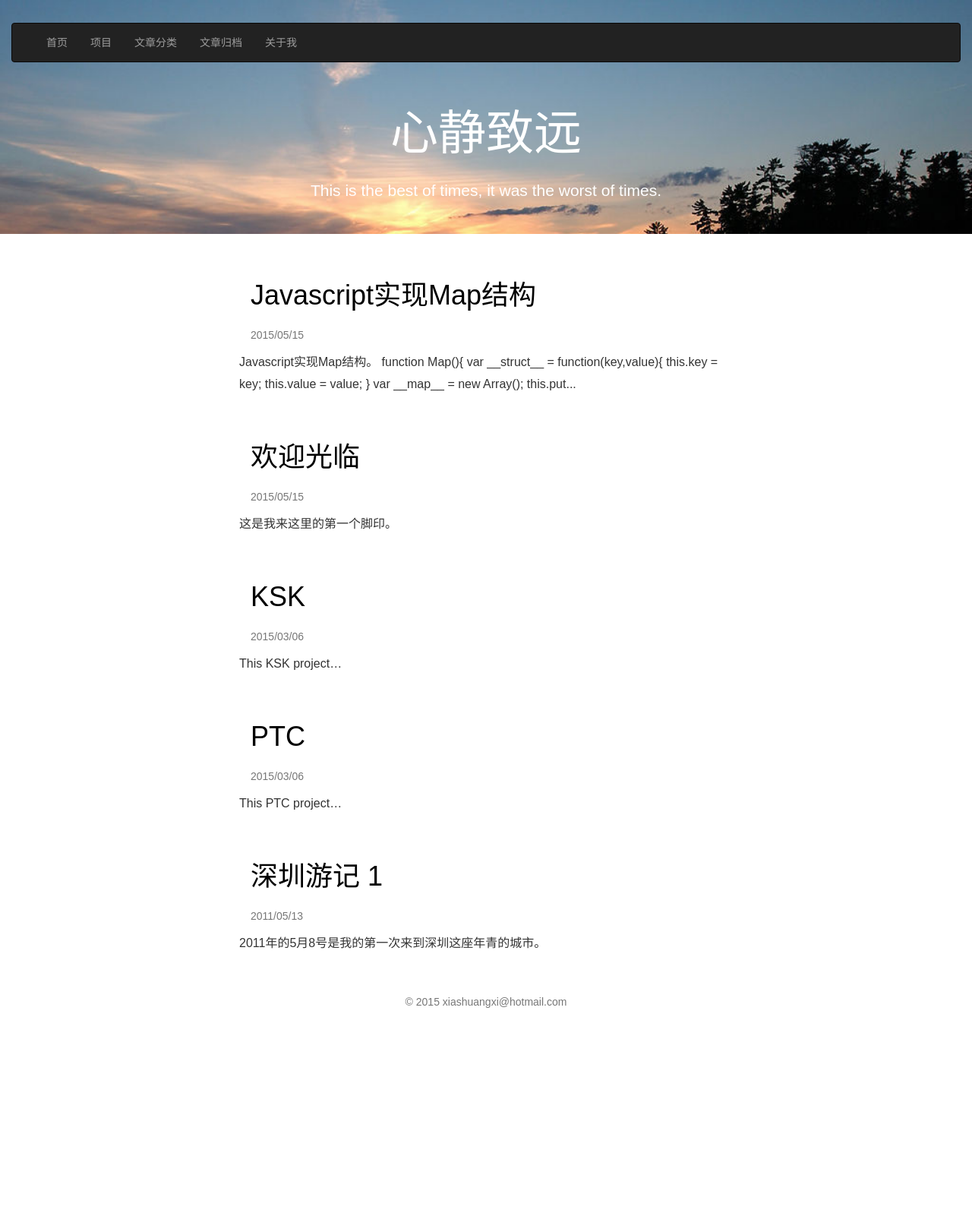
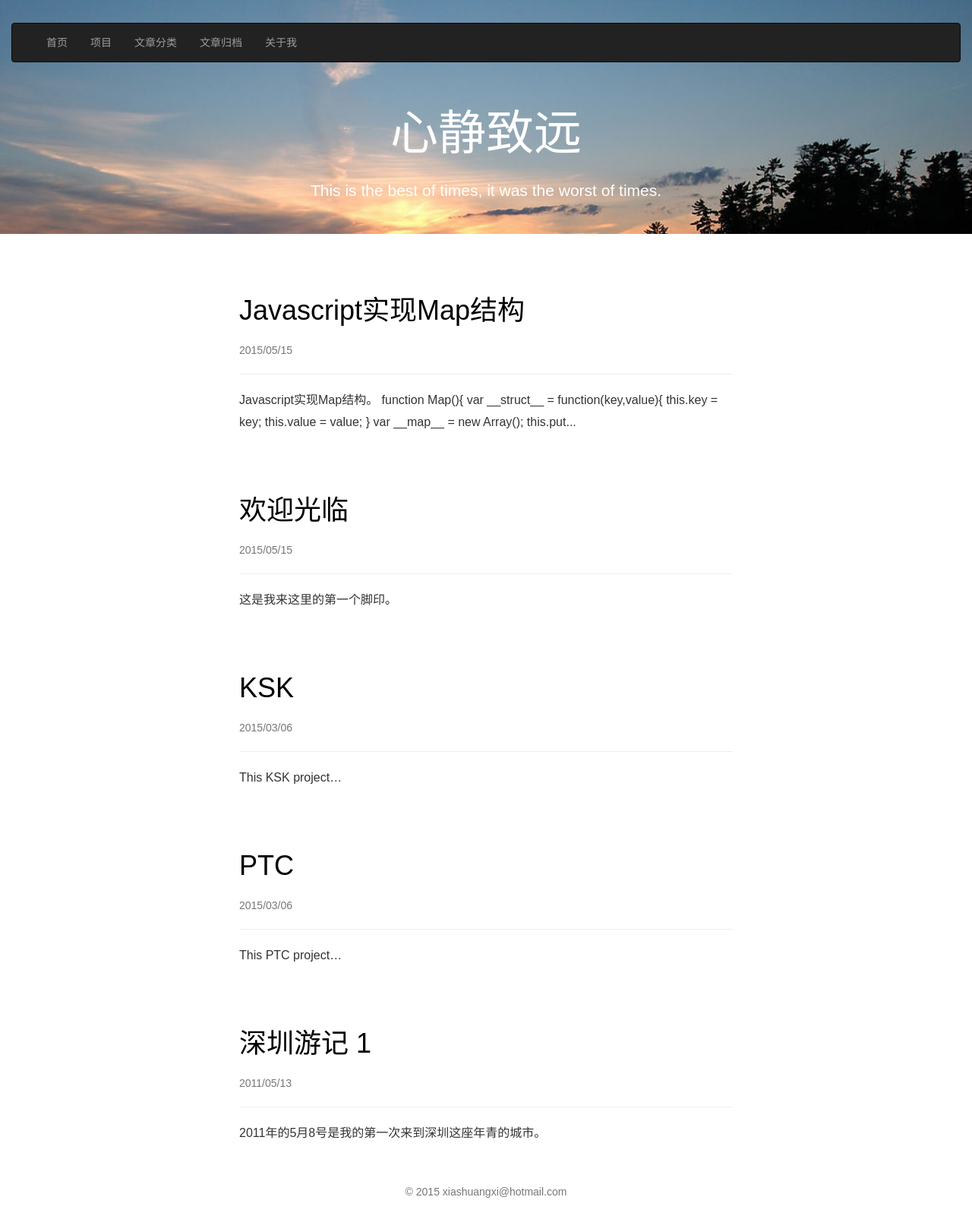
Before and after one commit to jinchangle/xiashuangxi.github.io, a Jekyll site: the page built from index.html, in a window 1280 px wide. Shown: the whole page at 76% size. Built offline with Jekyll 4.4.1, drawn with Linux system fonts in a browser that asks for light colours; nearby versions of some CDN libraries; the list of posts is cut into pages by our own code; comment, search, counter and statistics services are not loaded; before the commit the page ends 1351 px from its top, so only the background shows below that.

Commit message:
Please enter the commit message for your changes. Lines starting  with '' will be ignored, and an empty message aborts the commit.  On branch master  Your branch is up-to-date with 'origin/master'.
 Changes to be committed:
	modified:   _layouts/default.html

```diff
--- a/_layouts/default.html
+++ b/_layouts/default.html
@@ -6,7 +6,7 @@
 <!-- Begin page content -->
 {% for post in paginator.posts %}
     <div class="container docls">
-        <div class="container">
+        <div class="page-header">
             <a href='{{ site.baseurl }}{{ post.url }}'>
                 <h1>{{ post.title }}</h1>
             </a><p style='font-size:14px;color:#777;'>{{ post.date| date:"%Y/%m/%d" }}</p>
```
